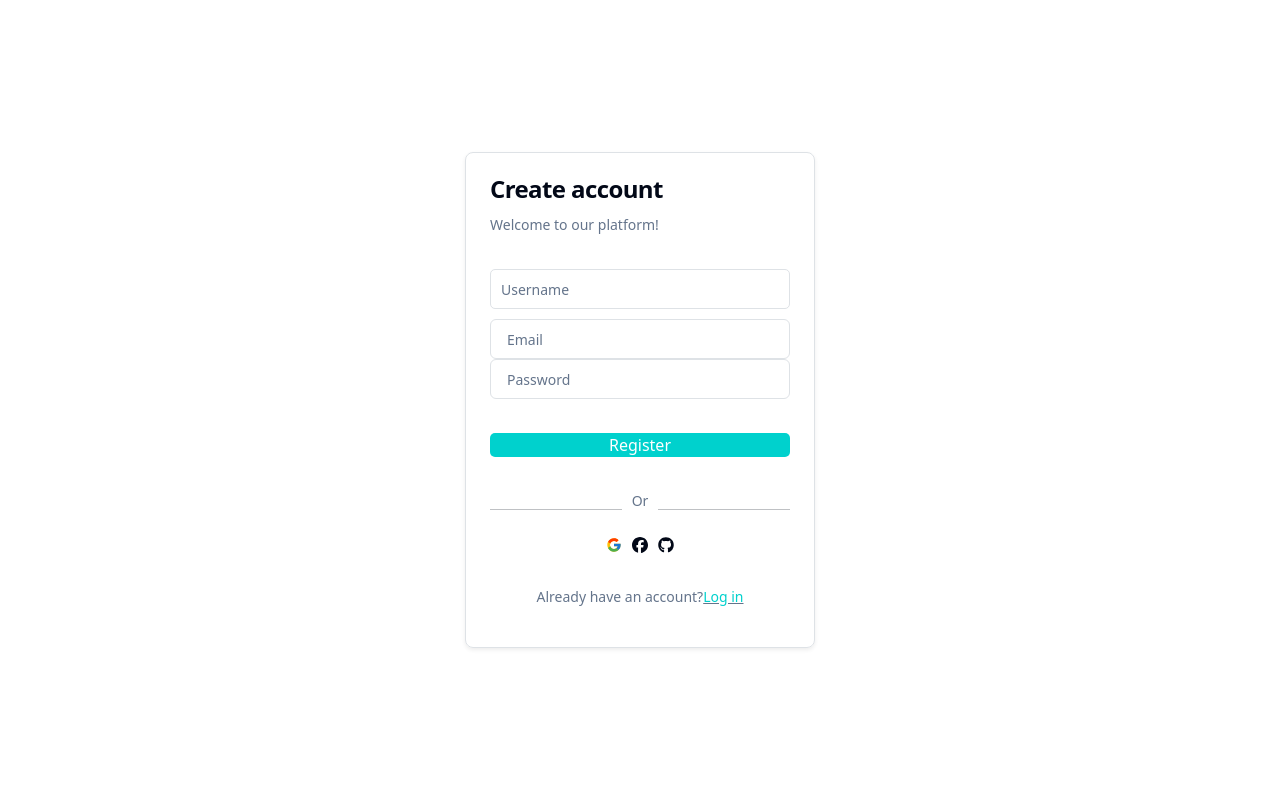
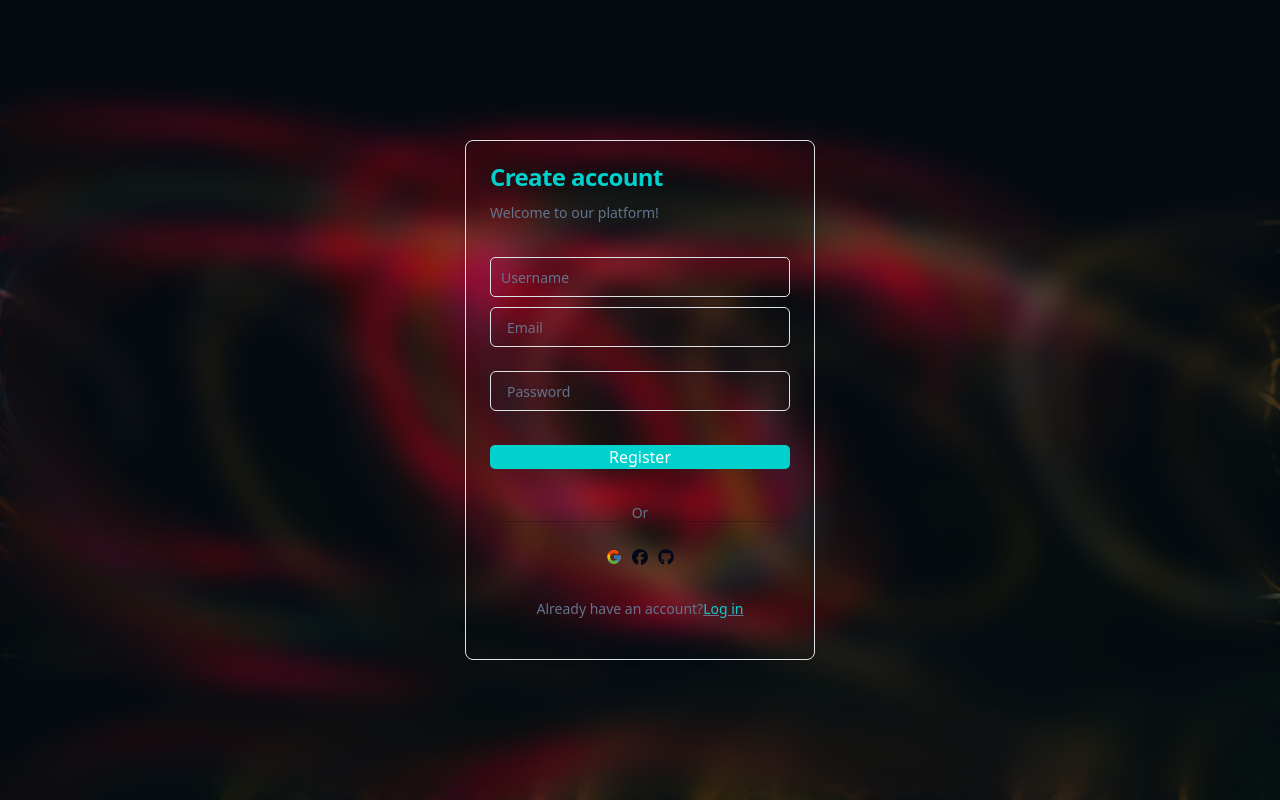
Before and after one commit to CollinsKipkemoi/Note-App, a React (Vite) app in the folder FrontEnd/Note-App/: page /register in a window 1280 px wide. Built offline with nearby package versions, Linux system fonts and the light colour scheme.

Commit message:
Feat: Register page UI modifications

```diff
--- a/FrontEnd/Note-App/src/Pages/SignUp/Register.tsx
+++ b/FrontEnd/Note-App/src/Pages/SignUp/Register.tsx
@@ -33,10 +33,10 @@ function Login() {
             console.log(response.data);
             navigate("/login");
         } catch (error) {
-            if(axios.isAxiosError(error)){
-                console.log("Axios Error:  ",error.response?.data);
-            }else{
-                console.log("Unexpected Error: ",error);
+            if (axios.isAxiosError(error)) {
+                console.log("Axios Error:  ", error.response?.data);
+            } else {
+                console.log("Unexpected Error: ", error);
             }
         } finally {
             reset();
@@ -45,9 +45,11 @@ function Login() {
 
     }
     return (
+        <div className="authContainer" >
+            <div className="content d-flex justify-content-center align-items-center">
                 <Card className="loginCard">
                     <CardHeader className="loginHeader">
-                <CardTitle>Create account</CardTitle>
+                        <CardTitle style={{ color: "rgb(0, 209, 205)"}}>Create account</CardTitle>
                         <CardDescription>
                             Welcome to our platform!
                         </CardDescription>
@@ -80,6 +82,7 @@ function Login() {
                                 type="email"
                             />
                             {errors.email && <CardDescription className="error">{`${errors.email.message}`}</CardDescription>}
+                            <br />
                             <Input placeholder="Password"
                                 {
                                 ...register("password", {
@@ -118,7 +121,8 @@ function Login() {
                             <span className="switch"><Link to="/login">Log in</Link></span></CardDescription>
                     </CardFooter>
                 </Card>
-
+            </div>
+        </div>
     )
 }
 
--- a/FrontEnd/Note-App/src/styles/Auth.css
+++ b/FrontEnd/Note-App/src/styles/Auth.css
@@ -99,3 +99,34 @@
     right: 5px;
     cursor: pointer;
 }
+
+.authContainer{
+    width: 100vw;
+    height: 100vh;
+    background: url('../assets/spirals.jpg');
+     background-size: cover;
+  background-position: center;
+  background-repeat: no-repeat;}
+
+.content{
+    width: 100%;
+    height: 100%;
+    background: rgba(14, 13, 13, 0.1);
+    backdrop-filter: blur(15px);
+    box-shadow: 0 4px 30px rgba(0, 0, 0, 0.1);
+}
+
+.authContainer input,
+.authContainer input:active,
+.authContainer input:focus {
+    outline: none;
+    border: none;
+    border-bottom: 2px solid rgb(0, 209, 205);
+    background: transparent !important;
+}
+
+.authContainer input:valid {
+    border-bottom: 2px solid rgb(0, 150, 150);
+    color: rgb(0, 209, 205);
+    background: transparent !important;
+ }
```
Lines whose indentation alone changed are shown as unchanged.
